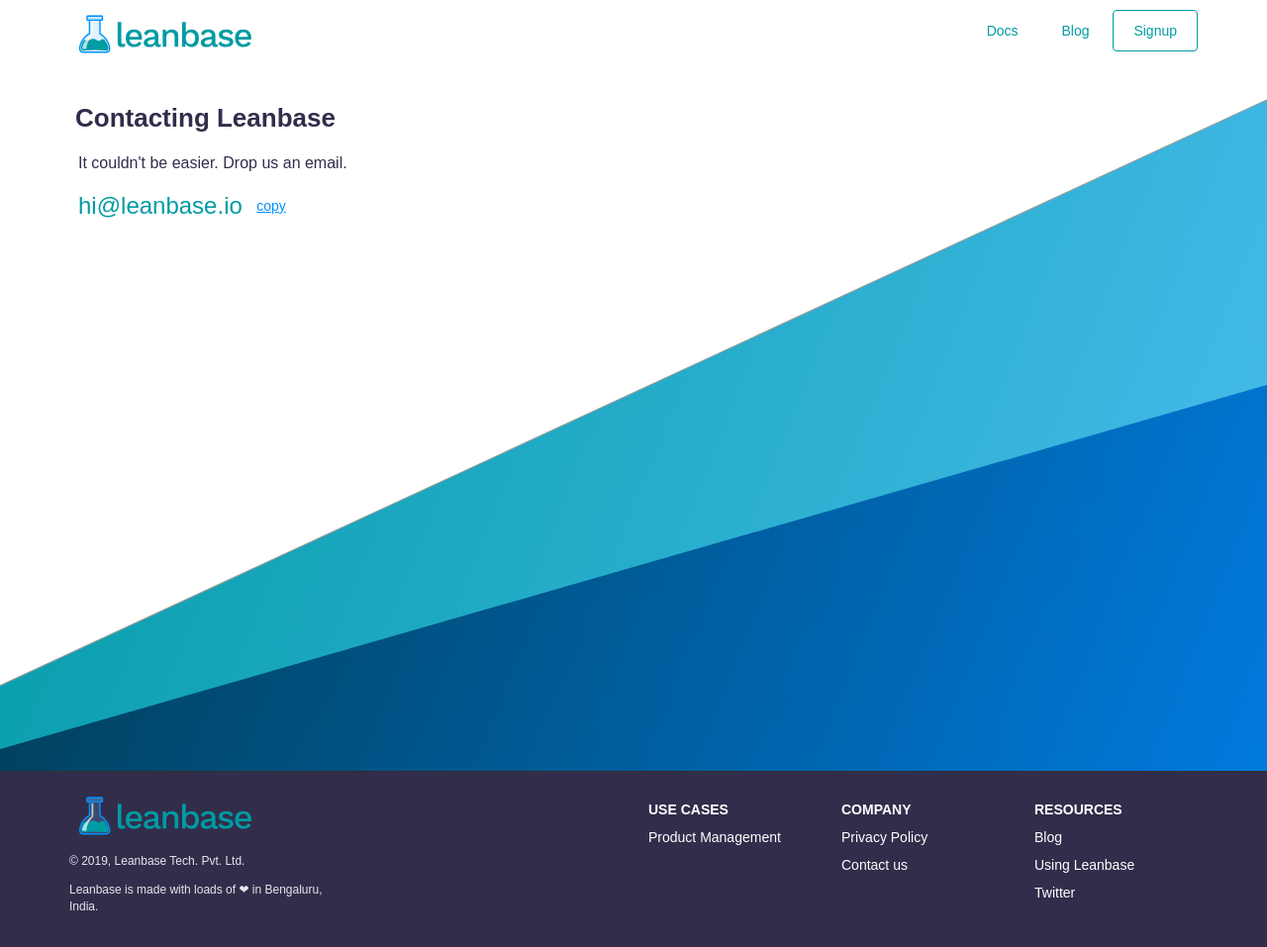
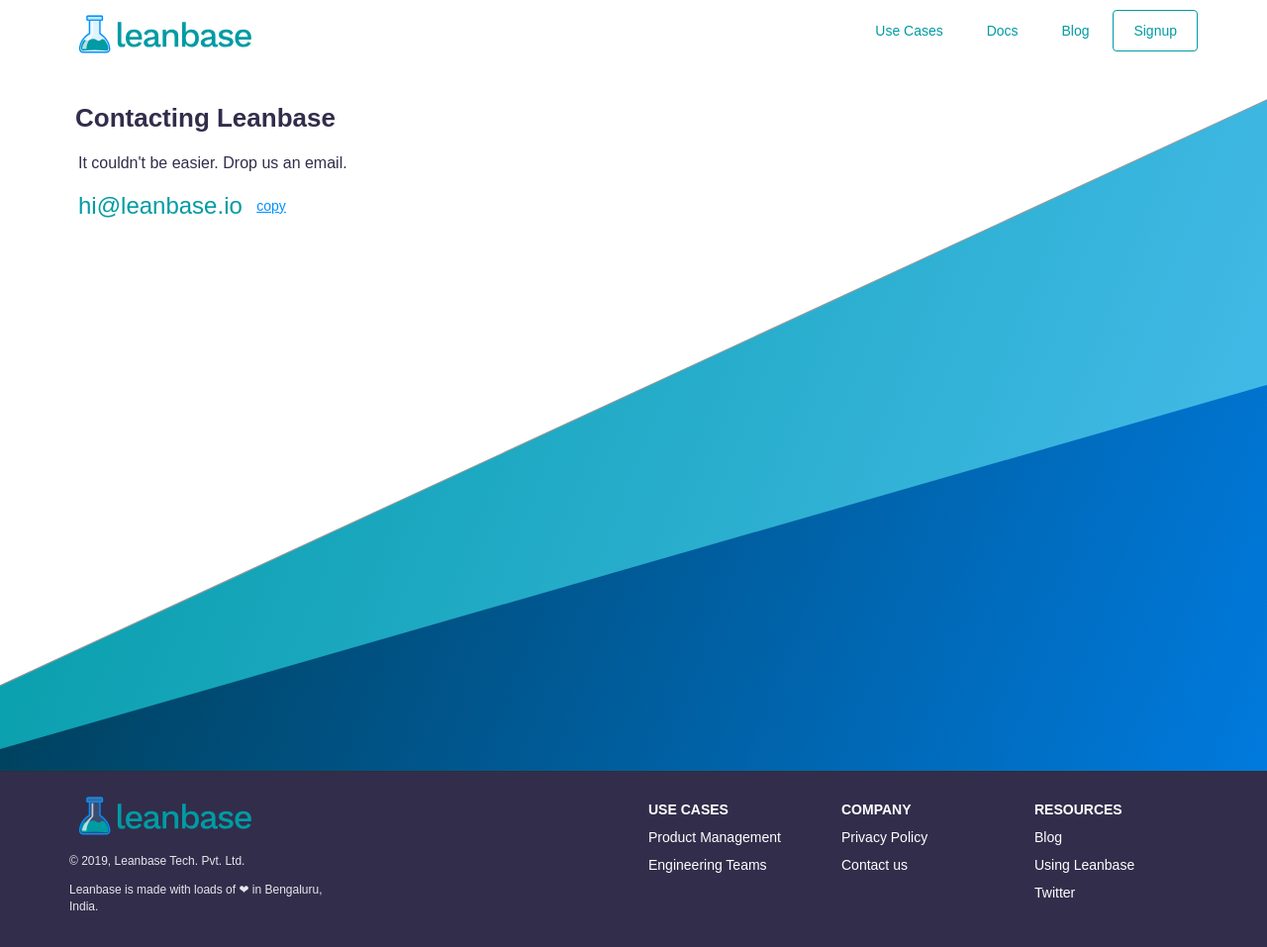
Before and after one commit to Leanbase/presence, a Jekyll site: the page built from contact/index.html, in a window 1280 px wide. Shown: the whole page at 99% size. Built offline with Jekyll 4.4.1, drawn with Linux system fonts in a browser that asks for light colours; some web fonts are replaced.

Commit message:
Add header and footer links for plp

```diff
--- a/_includes/footer.html
+++ b/_includes/footer.html
@@ -14,6 +14,7 @@
         <ul>
           <li><h2>Use cases</h2></li>
           <li><a href="/product-managers/">Product Management</a></li>
+          <li><a href="/engineering-teams/">Engineering Teams</a></li>
         </ul>
       </div>
       <div class="col-md-2 col-xs-12">
--- a/_includes/header.html
+++ b/_includes/header.html
@@ -7,7 +7,14 @@
       <div class="mob-header-button hidden-md hidden-lg">
         <a id="reveal-header-links" href="#">&#9776;</a>
       </div>
-      <div id="header-links" class="col-md-4 col-md-offset-6 header-links hidden-sm hidden-xs">
+      <div id="header-links" class="col-md-6 col-md-offset-4 header-links hidden-sm hidden-xs">
+        <span class="header-menu">
+          <label>Use Cases</label>
+          <div class="flyout">
+            <a href="/product-managers/" class="header-link">Product Managers</a>
+            <a href="/engineering-teams/" class="header-link">Engineering Teams</a>
+          </div>
+        </span>
         <a class="header-link" href="/docs/">Docs</a>
         <a class="header-link" href="/blog/">Blog</a>
         <a class="header-link primary" href="javascript:slideSignupIn('');">Signup</a>
--- a/assets/scss/_header.scss
+++ b/assets/scss/_header.scss
@@ -14,13 +14,15 @@
   .header-links {
     text-align: right;
 
-    a.header-link {
+    span.header-menu, a.header-link {
       display: inline-block;
       padding: 10px 20px;
       color: $col-l-teal;
       text-decoration: none;
       border-bottom: 2px solid transparent;
+    }
 
+    a.header-link {
       &:hover {
         color: $col-l-blue;
         border-bottom: 2px solid $col-l-blue;
@@ -36,19 +38,55 @@
         }
       }
     }
+
+    span.header-menu {
+      position: relative;
+
+      div.flyout {
+        display: none;
+        position: absolute;
+        top: 100%; left: -25%;
+        z-index: 2; width: 200px;
+        box-shadow: 0 14px 41px -20px #009BA3;
+        background-color: white;
+        border-bottom: 1px solid $col-l-teal;
+
+        a.header-link {
+          width: 100%;
+          text-align: center;
+        }
+      }
+
+      &:hover {
+        div.flyout {
+          display: block;
+        }
+      }
+    }
   }
 
   .header-links-block {
-    width: 100vw;
     box-shadow: 0 14px 41px -20px #009BA3;
     padding-top: 20px;
 
     a.header-link {
       display: block;
-      text-decoration: underline;
-      font-size: 18px;
+      text-decoration: none;
+      font-size: 16px;
+      padding: 10px 15px;
+    }
 
-      padding: 20px;
+    span.header-menu {
+      label {
+        color: $col-l-gray-3;
+        font-weight: 800;
+        font-size: 14px;
+        line-height: 15px;
+      }
+    }
+
+    div.flyout {
+      border-bottom: 1px solid $col-l-teal;
     }
   }
 
```
